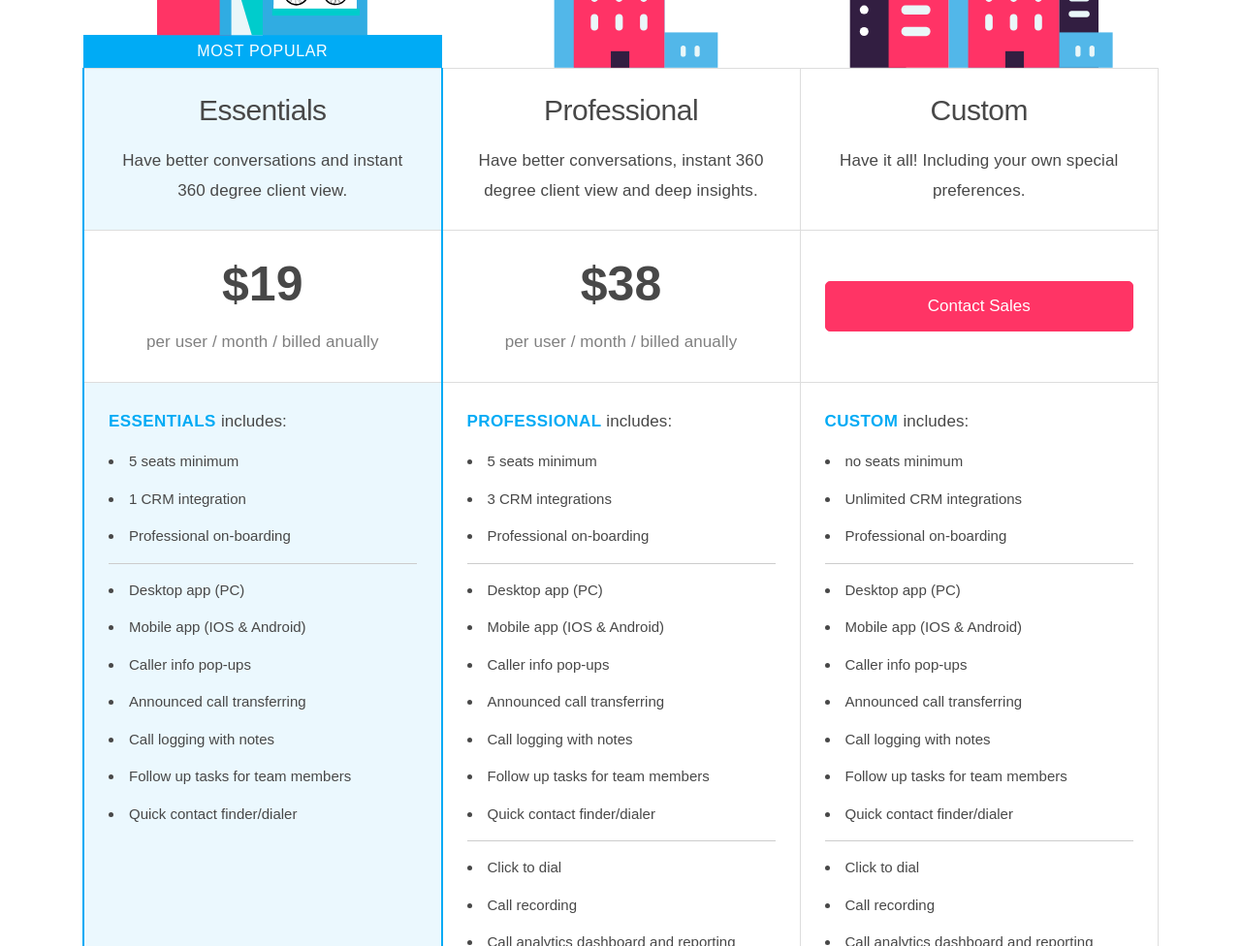
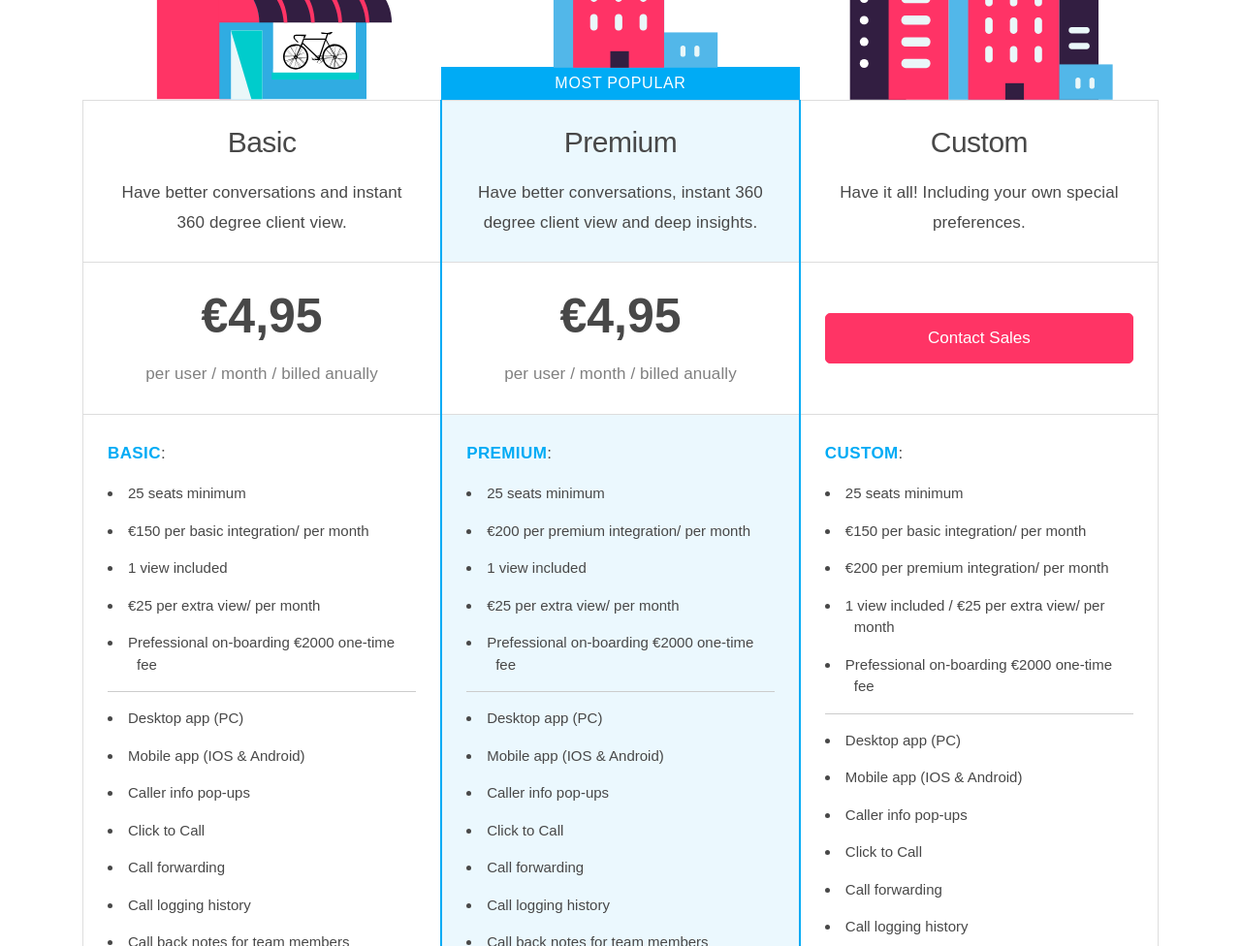
Before and after one commit to scienced/toastar-jekyll, a Jekyll site: the page built from pricing.html, in a window 1280 px wide and 1400 px high, cut to the strip 424-1400 px from the top of the window. Shown: the whole strip at 97% size. Built offline with Jekyll 4.4.1, drawn with Linux system fonts in a browser that asks for light colours; nearby versions of some CDN libraries; some web fonts are replaced; a script that is not in the unit is left out; some of the changed text lies outside the part shown.

Commit message:
price changes + basic/premium integrations

```diff
--- a/_includes/footer.html
+++ b/_includes/footer.html
@@ -40,7 +40,7 @@
 			</div>
 		</div>
 		<div class="bottom">
-			<span>Toastar · Nieuwe Plantage 58, 2611 XK, Delft, The Netherlands · Copyright © 2018</span>
+			<span>Toastar · Nieuwe Plantage 58, 2611 XK, Delft, The Netherlands · Copyright © 2019</span>
 			<!--<span class="footer-social-media">
 					<a class="social-link" target="blank" href=""><i class="fab fa-facebook-f"></i></a>
 					<a class="social-link" target="blank" href=""><i class="fab fa-twitter"></i></a>
--- a/assets/stylesheets/stylev2.css
+++ b/assets/stylesheets/stylev2.css
@@ -257,6 +257,9 @@ span.benefits {
         margin-bottom: 10px;
 }
 .emphasis{
+    color: #ff3465;}
+
+.basic{
     color: #00ABF5;}
 
 
--- a/pricing.html
+++ b/pricing.html
@@ -26,33 +26,37 @@ title: Pricing
 
 				<div class="pricing-column">
 					<div class="text-center">
-						<h2>Essentials</h2>
+						<h2>Basic</h2>
 						<p class="small">Have better conversations and instant 360-degree client view.</p>
 					</div>
 					<div class="price text-center">
-						<h2 class="annual">$19</h2>
+						<h2 class="annual">€4,95</h2>
 
 						<p class="small">per user / month / billed anually</p>
 					</div>
 					<div>
-						<p><span class="emphasis">Essentials</span> includes:</p>
-						<li>5 seat minimum</li>
-						<li>1 CRM integration</li>
-						<li>Professional on-boarding</li>
+						<p><span class="emphasis">Basic</span>:</p>
+						<li>25 seats minimum</li>
+					<li>€150 per basic integration/ per month</li>
+					<li>1 view included </li>
+						<li>€25 per extra view/ per month</li>
+					<li>Prefessional on-boarding €2000 one-time fee</li>
 					<hr>
 					<li>Desktop app (PC)</li>
-
 					<li>Mobile app (IOS & Android)</li>
 					<li>Caller info pop-ups</li>
-						<li>Announced call transferring</li>
-						<li>Follow up tasks for team members</li>
+					<li>Click to Call</li>
+
+					<li>Call forwarding</li>
+					<li>Call logging history</li>
+					<li>Call back notes for team members</li>
 					<li>Quick contact finder/dialer</li>
 
 					</div>
 					<div class="tier-bottom">
 						<hr>
 
-						<a class="button text-center" href="mailto:sales@toastar.io?Subject=Essentials%20plan">Get started</a>
+						<a class="button text-center" href="mailto:sales@toastar.io?Subject=Basic%20plan">Get started</a>
 					</div>
 				</div>
 			</div>
@@ -61,40 +65,43 @@ title: Pricing
 					<div class="popular-banner">Most Popular</div></div>
 				<div class="pricing-column highlighted-plan">
 					<div class="text-center">
-						<h2>Professional</h2>
+						<h2>Premium</h2>
 						<p class="small">Have better conversations, instant 360-degree client view and deep insights.</p>
 					</div>
 					<div class="price text-center">
-						<h2 class="annual">$38</h2>
+						<h2 class="annual">€4,95</h2>
 
 						<p class="small">per user / month / billed anually</p>
 					</div>
 					<div>
-						<p><span class="emphasis">Professional</span> includes:</p>
-						<li>5 seat minimum</li>
-						<li>3 CRM integration</li>
-						<li>Professional on-boarding</li>
+						<p><span class="emphasis">Premium</span>:</p>
+						<li>25 seats minimum</li>
+					<li>€200 per premium integration/ per month</li>
+					<li>1 view included </li>
+						<li>€25 per extra view/ per month</li>
+					<li>Prefessional on-boarding €2000 one-time fee</li>
 					<hr>
 					<li>Desktop app (PC)</li>
-
 					<li>Mobile app (IOS & Android)</li>
 					<li>Caller info pop-ups</li>
-						<li>Announced call transferring</li>
-						<li>Follow up tasks for team members</li>
+					<li>Click to Call</li>
+					<li>Call forwarding</li>
+					<li>Call logging history</li>
+					<li>Call back notes for team members</li>
 					<li>Quick contact finder/dialer</li>
 					<hr>
-						<li>Click to dial</li>
-						<li>Call recording</li>
+
+						<p>Customizable (development hours not included) and sets the base for:</p>
+
+						<li>360 degrees customer view </li>
 						<li>Call analytics dashboard and reporting</li>
-						<li>Access to developer API</li>
-						<li>Clearbit integration</li>
-						<li>InSocial customer satisfaction integration</li>
+						<li>InSocial customer satisfaction integration</li
 
 
 					</div>
 					<div class="tier-bottom">
 
-						<a class="button text-center" href="mailto:sales@toastar.io?Subject=Professional%20plan">Get started</a>
+						<a class="button text-center" href="mailto:sales@toastar.io?Subject=Premium%20plan">Get started</a>
 					</div>
 				</div>
 			</div>
@@ -107,32 +114,36 @@ title: Pricing
 					</div>
 
 					<div>
-						<p><span class="emphasis">Custom</span> includes:</p>
-						<li>Unlimited seats</li>
-						<li>Unlimited CRM integration</li>
-						<li>Professional on-boarding</li>
+						<p><span class="emphasis">Custom</span>:</p>
+						<li>25 seats minimum</li>
+					<li>€150 per basic integration/ per month</li>
+					<li>€200 per premium integration/ per month</li>
+					<li>1 view included / €25 per extra view/ per month</li>
+					<li>Prefessional on-boarding €2000 one-time fee</li>
 					<hr>
 					<li>Desktop app (PC)</li>
-
 					<li>Mobile app (IOS & Android)</li>
 					<li>Caller info pop-ups</li>
-						<li>Announced call transferring</li>
-						<li>Follow up tasks for team members</li>
+					<li>Click to Call</li>
+					<li>Call forwarding</li>
+					<li>Call logging history</li>
+					<li>Call back notes for team members</li>
 					<li>Quick contact finder/dialer</li>
 					<hr>
-						<li>Click to dial</li>
+
+						<p>Customizable (development hours not included) and sets the base for:</p>
+
+						<li>360 degrees customer view </li>
+						<li>Call analytics dashboard and reporting</li>
+						<li>InSocial customer satisfaction integration</li>
+
 					<li>Call recording</li>
-						<li>Call analytics dashboard and reporting</li>
 					<li>Access to developer API</li>
 					<li>Clearbit integration</li>
-						<li>Designated CSM</li>
-						<li>Complimentary training & support</li>
-						<li>Auto-Publish in Realtime</li>
-						<hr>
 					<li>SAML / SSO Integration</li>
 					<li>User readiness training</li>
 					<li>Custom analytics</li>
-						<li>Custom application design</li>
+					<li>Custom requirements</li>
 					</div>
 					<div class="tier-bottom">
 
@@ -154,20 +165,20 @@ title: Pricing
 
 				<td class="pricing-image">
 					<img src="/assets/images/essential.svg" alt="ice cream stall" />
-					<div class="popular-banner">Most Popular</div>
+
 				</td>
-				<td class="pricing-image"><img src="/assets/images/professional.svg" alt="ice cream office building" /></td>
+				<td class="pricing-image"><img src="/assets/images/professional.svg" alt="ice cream office building" /><div class="popular-banner">Most Popular</div></td>
 				<td class="pricing-image"><img src="/assets/images/custom.svg" alt="ice cream factory complex" /></td>
 				<div class="swoosh"></div>
 			</tr>
 			<tr class="plan-title text-center">
 
-				<td class="popular">
-					<h3>Essentials</h3>
+				<td>
+					<h3>Basic</h3>
 					<p>Have better conversations and instant 360 degree client view.</p>
 				</td>
-				<td>
-					<h3>Professional</h3>
+				<td class="popular">
+					<h3>Premium</h3>
 					<p>Have better conversations, instant 360 degree client view and deep insights.</p>
 				</td>
 				<td>
@@ -177,13 +188,15 @@ title: Pricing
 			</tr>
 			<tr class="plan-price text-center">
 
-				<td class="price popular">
-					<h2 class="annual">$19</h2>
+				<td class="price">
+					<h2 class="annual">€4,95</h2>
 
 					<p class="light-grey-text">per user / month / billed anually</p>
+
+
 				</td>
-				<td class="price">
-					<h2 class="annual">$38</h2>
+				<td class="price popular">
+					<h2 class="annual">€4,95</h2>
 
 					<p class="light-grey-text">per user / month / billed anually </p>
 				</td>
@@ -193,66 +206,79 @@ title: Pricing
 			</tr>
 			<tr class="plan-features">
 
-				<td class="popular">
-					<p><span class="emphasis">Essentials </span> includes:</p>
-					<li>5 seats minimum</li>
-					<li data-container="body" data-toggle="popover" data-placement="right" data-content="Vivamus sagittis lacus vel augue laoreet rutrum faucibus.">1 CRM integration</li>
-					<li>Professional on-boarding</li>
+				<td >
+					<p><span class="emphasis">Basic</span>:</p>
+					<li>25 seats minimum</li>
+					<li>€150 per basic integration/ per month</li>
+					<li>1 view included </li>
+						<li>€25 per extra view/ per month</li>
+					<li>Prefessional on-boarding €2000 one-time fee</li>
 					<hr>
 					<li>Desktop app (PC)</li>
 					<li>Mobile app (IOS & Android)</li>
 					<li>Caller info pop-ups</li>
-					<li>Announced call transferring</li>
-					<li>Call logging with notes</li>
-					<li>Follow up tasks for team members</li>
+					<li>Click to Call</li>
+
+					<li>Call forwarding</li>
+					<li>Call logging history</li>
+					<li>Call back notes for team members</li>
 					<li>Quick contact finder/dialer</li>
 
 
 
 				</td>
-				<td>
-					<p><span class="emphasis">Professional </span> includes:</p>
-					<li>5 seats minimum</li>
-					<li>3 CRM integrations</li>
-					<li>Professional on-boarding</li>
+				<td class="popular">
+					<p><span class="emphasis">Premium</span>:</p>
+					<li>25 seats minimum</li>
+					<li>€200 per premium integration/ per month</li>
+					<li>1 view included </li>
+						<li>€25 per extra view/ per month</li>
+					<li>Prefessional on-boarding €2000 one-time fee</li>
 					<hr>
 					<li>Desktop app (PC)</li>
 					<li>Mobile app (IOS & Android)</li>
 					<li>Caller info pop-ups</li>
-					<li>Announced call transferring</li>
-					<li>Call logging with notes</li>
-					<li>Follow up tasks for team members</li>
+					<li>Click to Call</li>
+					<li>Call forwarding</li>
+					<li>Call logging history</li>
+					<li>Call back notes for team members</li>
 					<li>Quick contact finder/dialer</li>
 					<hr>
-					<li>Click to dial</li>
-					<li>Call recording</li>
+
+						<p>Customizable (development hours not included) and sets the base for:</p>
+
+						<li>360 degrees customer view </li>
 						<li>Call analytics dashboard and reporting</li>
-					<li>Access to developer API</li>
-					<li>Clearbit integration</li>
 						<li>InSocial customer satisfaction integration</li>
 
 				</td>
 				<td>
-					<p><span class="emphasis">Custom </span> includes:</p>
-					<li>no seats minimum</li>
-					<li>Unlimited CRM integrations</li>
-					<li>Professional on-boarding</li>
+					<p><span class="emphasis">Custom</span>:</p>
+					<li>25 seats minimum</li>
+					<li>€150 per basic integration/ per month</li>
+					<li>€200 per premium integration/ per month</li>
+					<li>1 view included / €25 per extra view/ per month</li>
+					<li>Prefessional on-boarding €2000 one-time fee</li>
 					<hr>
 					<li>Desktop app (PC)</li>
 					<li>Mobile app (IOS & Android)</li>
 					<li>Caller info pop-ups</li>
-					<li>Announced call transferring</li>
-					<li>Call logging with notes</li>
-					<li>Follow up tasks for team members</li>
+					<li>Click to Call</li>
+					<li>Call forwarding</li>
+					<li>Call logging history</li>
+					<li>Call back notes for team members</li>
 					<li>Quick contact finder/dialer</li>
 					<hr>
-					<li>Click to dial</li>
+
+						<p>Customizable (development hours not included) and sets the base for:</p>
+
+						<li>360 degrees customer view </li>
+						<li>Call analytics dashboard and reporting</li>
+						<li>InSocial customer satisfaction integration</li>
 
 					<li>Call recording</li>
-					<li>Call analytics dashboard and reporting</li>
 					<li>Access to developer API</li>
 					<li>Clearbit integration</li>
-					<hr>
 					<li>SAML / SSO Integration</li>
 					<li>User readiness training</li>
 					<li>Custom analytics</li>
@@ -263,13 +289,13 @@ title: Pricing
 
 			<tr class="button-row">
 
-				<td class="popular text-center"><a class="button" href="mailto:sales@toastar.io?Subject=Essentials%20plan">Get started</a></td>
-				<td><a class="button text-center" href="mailto:sales@toastar.io?Subject=Professional%20plan">Get started</a></td>
+				<td ><a class="button text-center" href="mailto:sales@toastar.io?Subject=Basic%20plan">Get started</a></td>
+				<td class="popular "><a class="button text-center" href="mailto:sales@toastar.io?Subject=Premium%20plan">Get started</a></td>
 
 				<td><a class="button text-center" href="mailto:sales@toastar.io?Subject=Custom%20plan">Contact Sales</a></td>
 			</tr>
 		</table>
-		<div class="usd-note">* All our pricing plans are listed in USD.</div>
+		<div class="usd-note">* All our pricing plans are listed in EURO.</div>
 	</div>
 </section>
 
```
Also changed, not shown: integrations.html (+32 -14 lines), assets/images/integration/afas.png (added), assets/images/integration/magister.png (added). Lines whose indentation alone changed are shown as unchanged.
